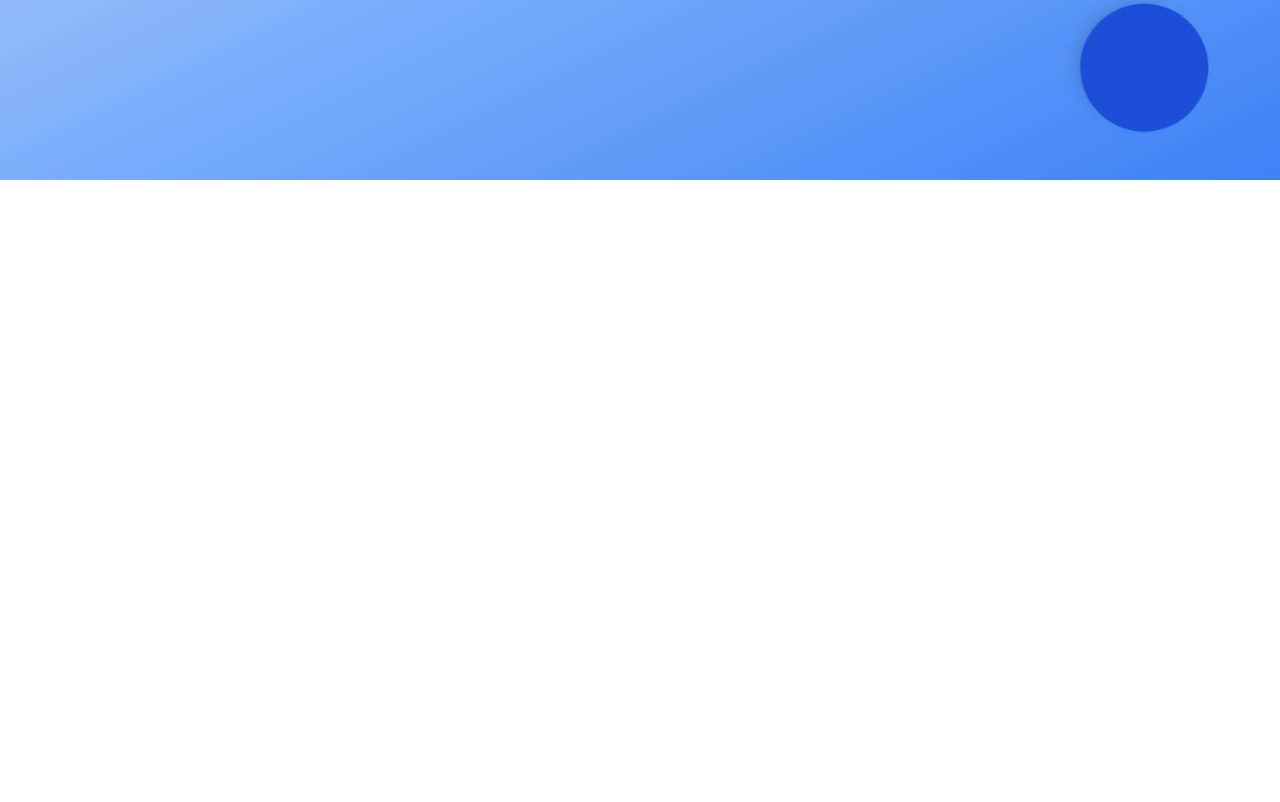
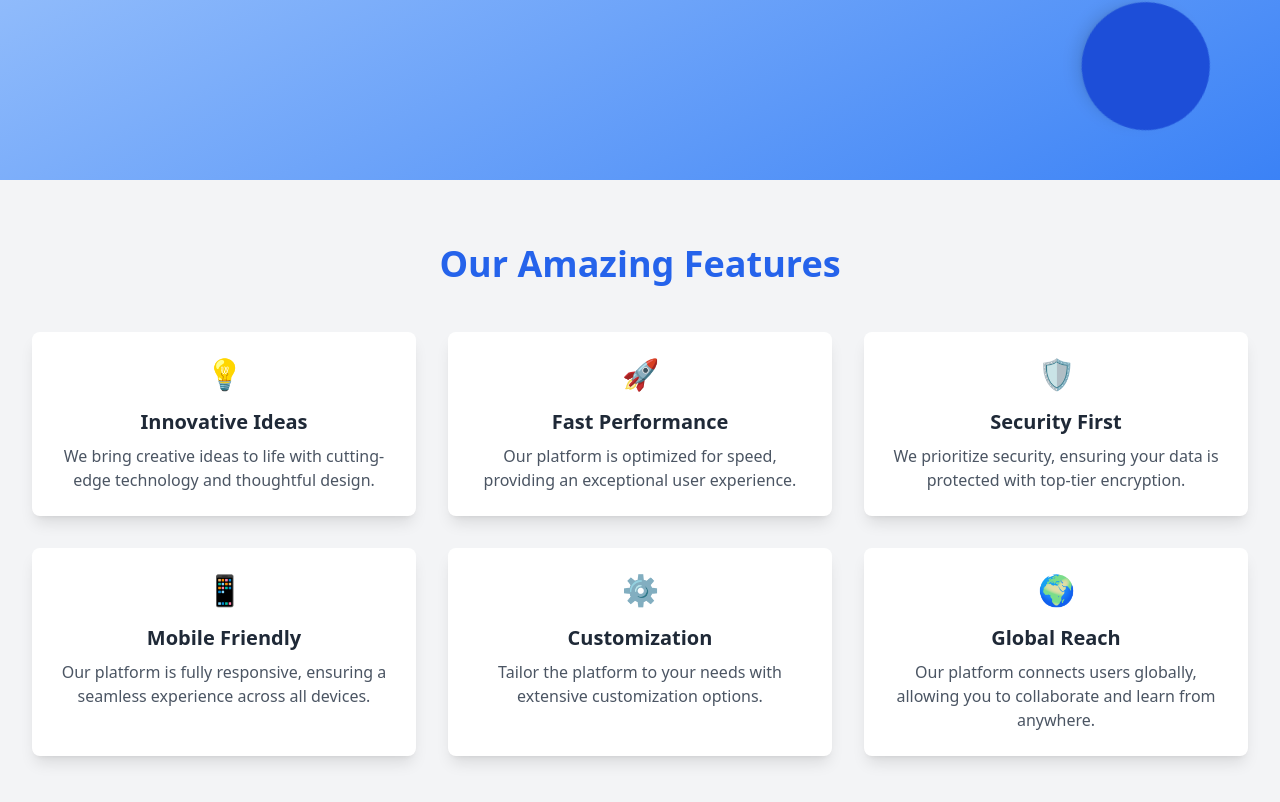
Before and after one commit to Parvej101/study-buddy-client, a React (Vite) app: page / in a window 1280 px wide. Shown: the part 536-1338 px from the top of the page. Before the commit the page ends 800 px from the top, so only its background shows below. Built offline with nearby package versions, Linux system fonts and the light colour scheme; no server answers.

Commit message:
added features section

```diff
--- a/package.json
+++ b/package.json
@@ -10,6 +10,7 @@
     "preview": "vite preview"
   },
   "dependencies": {
+    "aos": "^2.3.4",
     "firebase": "^11.1.0",
     "framer-motion": "^11.15.0",
     "localforage": "^1.10.0",
--- /dev/null
+++ b/src/Components/FeaturesSection.jsx
@@ -0,0 +1,102 @@
+import React, { useEffect } from 'react';
+import AOS from 'aos';
+import 'aos/dist/aos.css';
+
+const FeaturesSection = () => {
+    useEffect(() => {
+        AOS.init({
+            duration: 1000,
+            easing: 'ease-in-out',
+        });
+    }, []);
+    return (
+        <section className="bg-gray-100 py-16 px-8">
+            <div className="max-w-7xl mx-auto text-center">
+                <h2 className="text-4xl font-extrabold text-blue-600 mb-12" data-aos="fade-up">
+                    Our Amazing Features
+                </h2>
+
+                <div className="grid md:grid-cols-2 lg:grid-cols-3 gap-8">
+                    {/* Feature 1 */}
+                    <div
+                        className="bg-white p-6 rounded-lg shadow-lg hover:shadow-xl"
+                        data-aos="fade-up"
+                        data-aos-delay="100"
+                    >
+                        <div className="text-blue-600 text-3xl mb-4">💡</div>
+                        <h3 className="text-xl font-semibold mb-2">Innovative Ideas</h3>
+                        <p className="text-gray-600">
+                            We bring creative ideas to life with cutting-edge technology and thoughtful design.
+                        </p>
+                    </div>
+
+                    {/* Feature 2 */}
+                    <div
+                        className="bg-white p-6 rounded-lg shadow-lg hover:shadow-xl"
+                        data-aos="fade-up"
+                        data-aos-delay="200"
+                    >
+                        <div className="text-blue-600 text-3xl mb-4">🚀</div>
+                        <h3 className="text-xl font-semibold mb-2">Fast Performance</h3>
+                        <p className="text-gray-600">
+                            Our platform is optimized for speed, providing an exceptional user experience.
+                        </p>
+                    </div>
+
+                    {/* Feature 3 */}
+                    <div
+                        className="bg-white p-6 rounded-lg shadow-lg hover:shadow-xl"
+                        data-aos="fade-up"
+                        data-aos-delay="300"
+                    >
+                        <div className="text-blue-600 text-3xl mb-4">🛡️</div>
+                        <h3 className="text-xl font-semibold mb-2">Security First</h3>
+                        <p className="text-gray-600">
+                            We prioritize security, ensuring your data is protected with top-tier encryption.
+                        </p>
+                    </div>
+
+                    {/* Feature 4 */}
+                    <div
+                        className="bg-white p-6 rounded-lg shadow-lg hover:shadow-xl"
+                        data-aos="fade-up"
+                        data-aos-delay="400"
+                    >
+                        <div className="text-blue-600 text-3xl mb-4">📱</div>
+                        <h3 className="text-xl font-semibold mb-2">Mobile Friendly</h3>
+                        <p className="text-gray-600">
+                            Our platform is fully responsive, ensuring a seamless experience across all devices.
+                        </p>
+                    </div>
+
+                    {/* Feature 5 */}
+                    <div
+                        className="bg-white p-6 rounded-lg shadow-lg hover:shadow-xl"
+                        data-aos="fade-up"
+                        data-aos-delay="500"
+                    >
+                        <div className="text-blue-600 text-3xl mb-4">⚙️</div>
+                        <h3 className="text-xl font-semibold mb-2">Customization</h3>
+                        <p className="text-gray-600">
+                            Tailor the platform to your needs with extensive customization options.
+                        </p>
+                    </div>
+                    {/* Features 6 */}
+                    <div
+                        className="bg-white p-6 rounded-lg shadow-lg hover:shadow-xl"
+                        data-aos="fade-up"
+                        data-aos-delay="600"
+                    >
+                        <div className="text-blue-600 text-3xl mb-4">🌍</div>
+                        <h3 className="text-xl font-semibold mb-2">Global Reach</h3>
+                        <p className="text-gray-600">
+                            Our platform connects users globally, allowing you to collaborate and learn from anywhere.
+                        </p>
+                    </div>
+                </div>
+            </div>
+        </section>
+    );
+};
+
+export default FeaturesSection;
--- a/src/router/Pages/Home.jsx
+++ b/src/router/Pages/Home.jsx
@@ -1,10 +1,12 @@
 import React from 'react';
 import Banner from '../../Components/Banner';
+import FeaturesSection from '../../Components/FeaturesSection';
 
 const Home = () => {
     return (
         <div>
            <Banner></Banner>
+           <FeaturesSection></FeaturesSection>
         </div>
     );
 };
```
Also changed, not shown: 1 other file (tests, documents, lock files or other folders).
